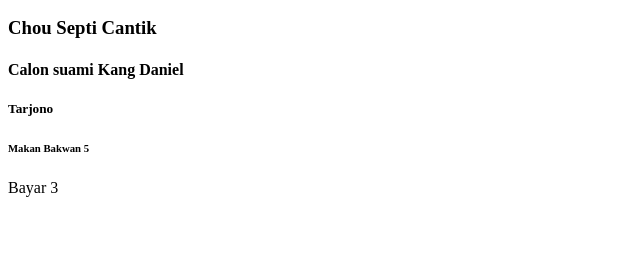
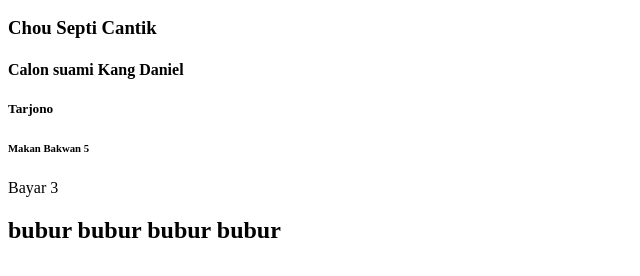
Before and after one commit to SMKIUTAMA/program, a plain HTML site: page index.html in a window 1280 px wide. Shown: the part 96-372 px from the top of the page, without its empty margins (0-640 px from the left). Drawn offline with Linux system fonts and the light colour scheme.

Commit message:
bubur ayam

```diff
--- a/index.html
+++ b/index.html
@@ -11,5 +11,6 @@
     <h5>Tarjono</h5>
     <h6>Makan Bakwan 5</h6>
     <h7> Bayar 3 </h7>
+    <h2>bubur bubur bubur bubur</h2>
    </body>
 </html>
```
